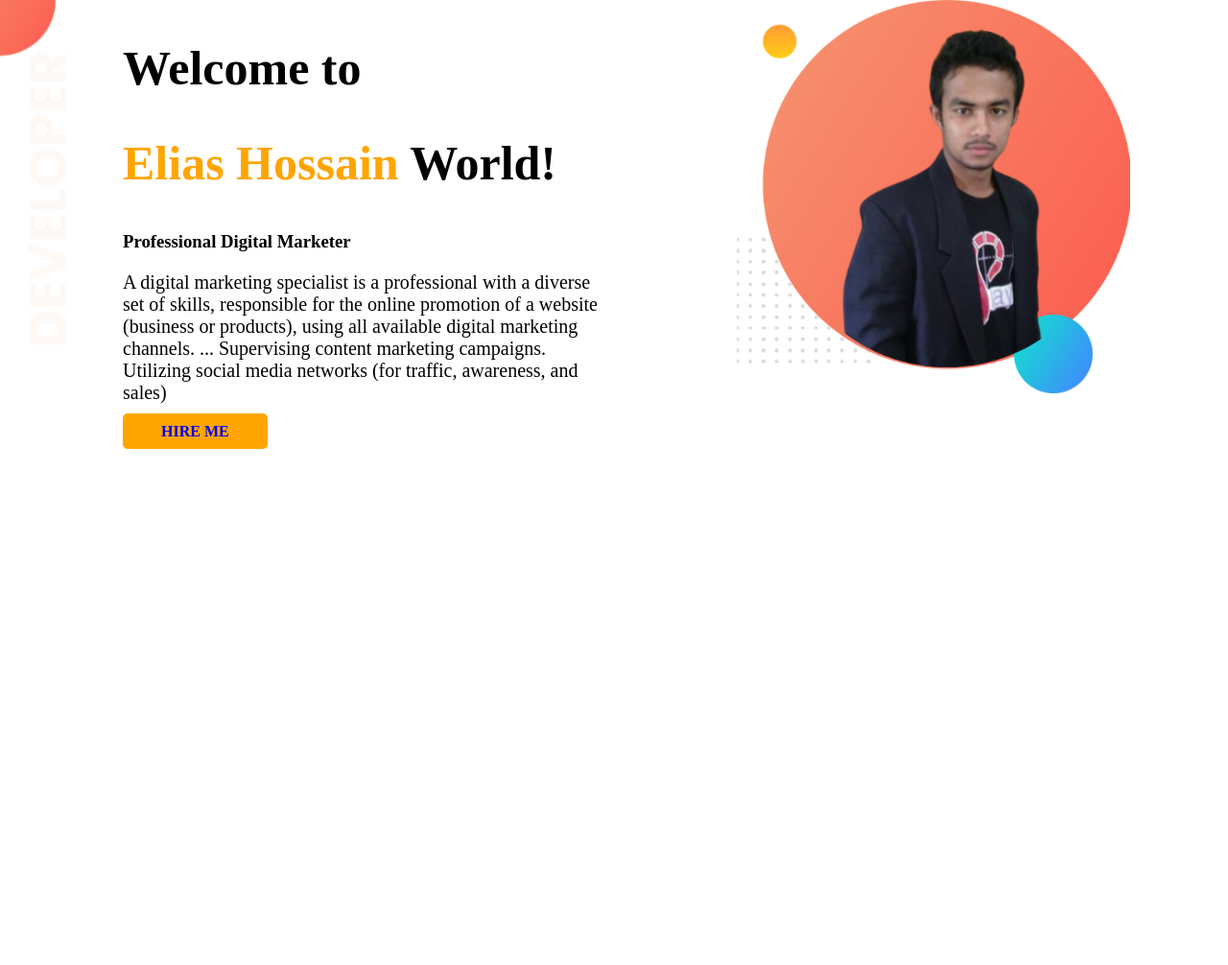
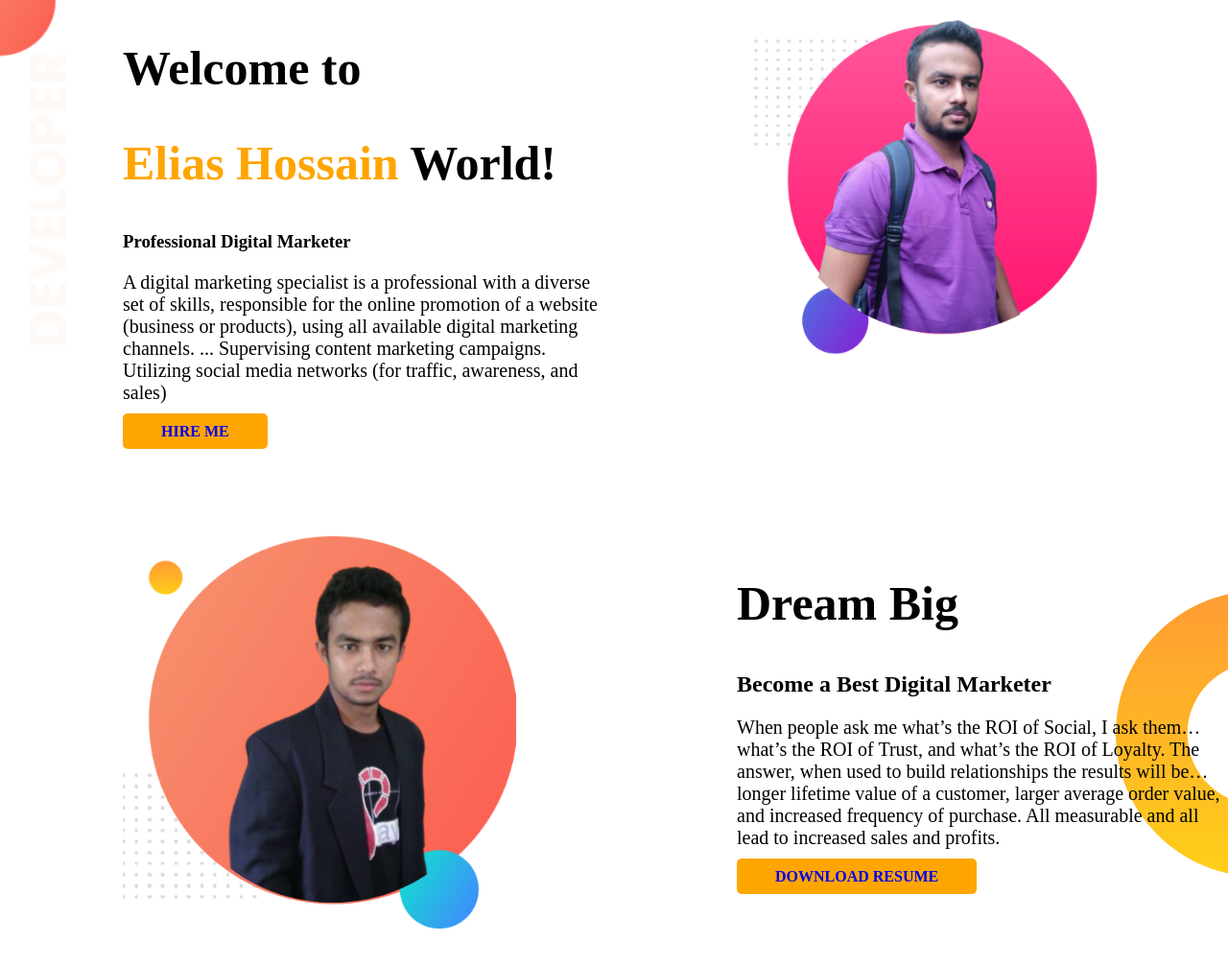
Before and after one commit to eliasking247/my-portfolio, a plain HTML site: page index.html in a window 1280 px wide. Shown: the whole page at 96% size. Before the commit the page ends 800 px from the top, so only its background shows below. Drawn offline with Linux system fonts and the light colour scheme.

Commit message:
portfolio commit

```diff
--- a/index.html
+++ b/index.html
@@ -10,6 +10,8 @@
     <link rel="preconnect" href="https://fonts.gstatic.com" crossorigin>
     <link href="https://fonts.googleapis.com/css2?family=Poppins&display=swap" rel="stylesheet">
     <link rel="stylesheet" href="style.css">
+    <link rel="preconnect" href="https://fonts.googleapis.com">
+
 
 </head>
 
@@ -28,8 +30,26 @@
         </div>
 
         <div class="hulf-width">
+            <img src="image/2nd profile.png" alt="">
+        </div>
+    </section>
+    <section class="dream-big">
+        <div class="hulf-width">
             <img src="image/profile 2.png" alt="">
         </div>
+
+        <div class="hulf-width">
+            <h1>Dream Big</h1>
+            <h2>Become a Best Digital Marketer</h2>
+            <p>When people ask me what’s the ROI of Social, I ask them… what’s the ROI of Trust, and what’s the ROI of
+                Loyalty. The answer, when used to build relationships the results will be… longer lifetime value of a
+                customer, larger average order value, and increased frequency of purchase. All measurable and all lead
+                to increased sales and profits.</p>
+            <a class="link-button" target="_blank"
+                href="https://drive.google.com/file/d/1MZ8PKmWFOmS4yPehG0GKBiNFG68JebMv/view?usp=sharing">DOWNLOAD
+                RESUME</a>
+        </div>
+
     </section>
 </body>
 
--- a/style.css
+++ b/style.css
@@ -13,6 +13,7 @@ p{
 }
 section{
     display: flex;
+    margin-bottom: 100px;
 }
 .hulf-width{
     width: 50%;
@@ -38,3 +39,8 @@ padding-left: 10%;
 .top-banner{
     background-repeat: no-repeat;
 }
+.dream-big{
+    background-image:url(image/dream-bg.png);
+background-repeat: no-repeat;
+background-position: right;
+}
```
Also changed, not shown: image/2nd profile.png (added).
